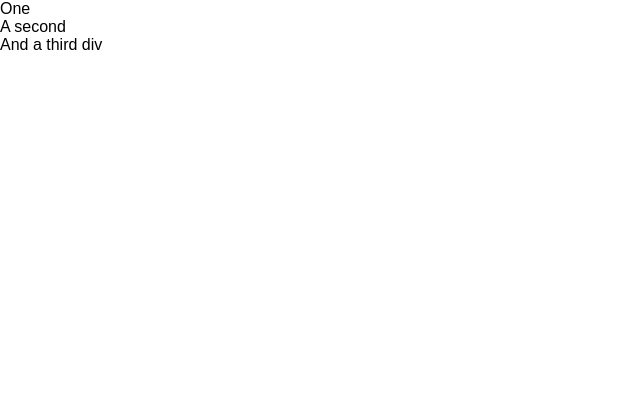
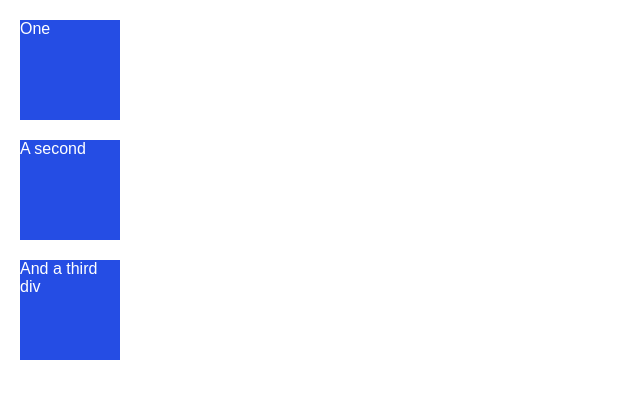
Before and after one commit to Uncle-Kash/LearningFlexBox, a plain HTML site: page index.html in a window 1280 px wide. Shown: the whole page, without its empty margins (0-640 px from the left). Drawn offline with Linux system fonts and the light colour scheme.

Commit message:
Apply new styles to items

```diff
--- a/index.html
+++ b/index.html
@@ -9,9 +9,9 @@
 </head>
 <body>
    <div class="container" id="container">
-       <div class="">One</div>
-       <div class="">A second</div>
-       <div class="">And a third div</div>
+       <div class="item">One</div>
+       <div class="item">A second</div>
+       <div class="item">And a third div</div>
    </div>
 </body>
 </html>
--- a/main.css
+++ b/main.css
@@ -10,6 +10,8 @@ body{
 
 .item{
     width: 100px;
-    width: 100px;
+    height: 100px;
     background: #254de4;
+    color: #fff;
+    margin: 20px;
 }
```
